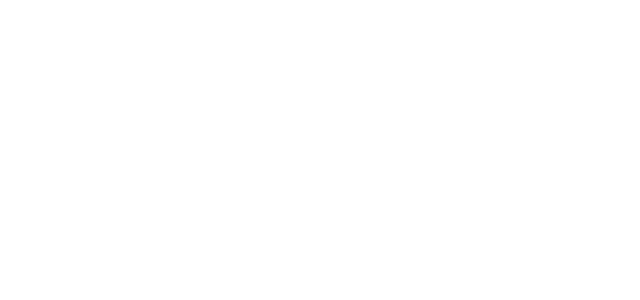
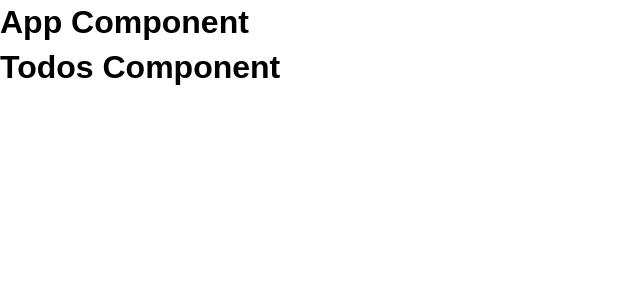
Before and after one commit to wamontgomery0068/General_Reference_Projects, a React (Create React App) app in the folder React_Projects/react_crash_todo/: page / in a window 1280 px wide. Shown: the top 300 px of the page, without its empty margins (0-640 px from the left). Built offline with nearby package versions, Linux system fonts and the light colour scheme.

Commit message:
Imported Todos Component into App.js File

```diff
--- a/React_Projects/react_crash_todo/src/App.js
+++ b/React_Projects/react_crash_todo/src/App.js
@@ -1,4 +1,5 @@
 import React, { Component } from 'react';
+import Todos from './components/Todos';
 import './App.css';
 
 class App extends Component {
@@ -14,7 +15,9 @@
 
       <div className="App">
 
+        <h1> App Component </h1>
 
+        <Todos />
 
       </div>
 
```
